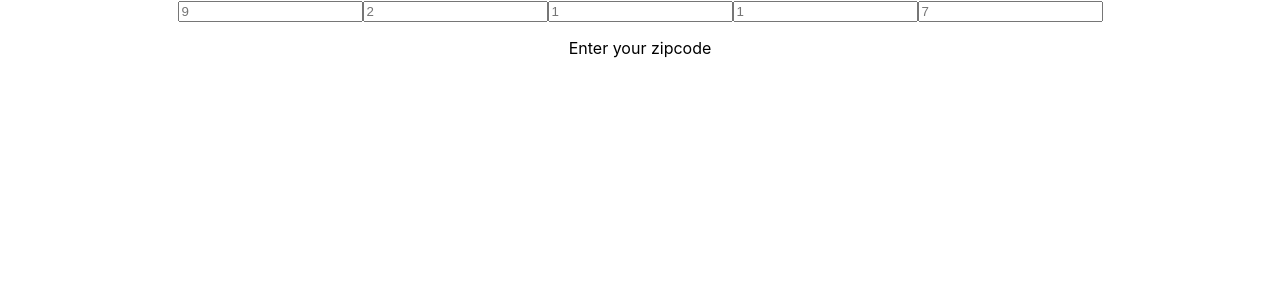
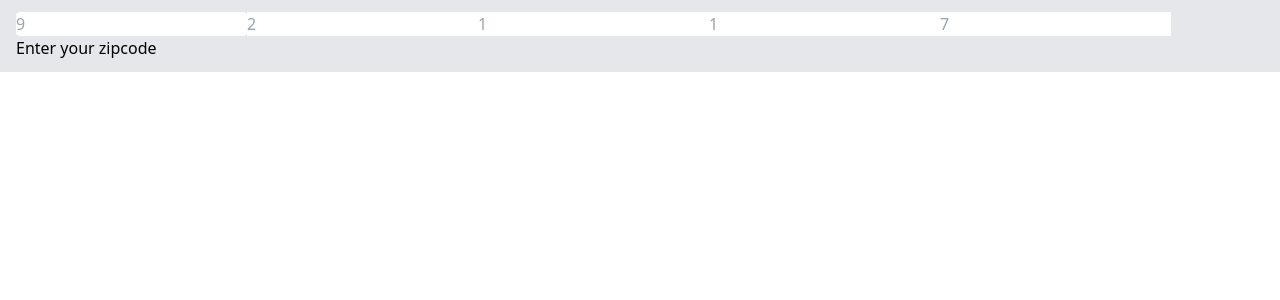
Before and after one commit to jvastola/WeatherApp, a React (Create React App) app in the folder weather/: page / in a window 1280 px wide. Shown: the top 300 px of the page. Built offline with nearby package versions, Linux system fonts and the light colour scheme.

Commit message:
tailwind design start

```diff
--- /dev/null
+++ b/weather/craco.config.js
@@ -0,0 +1,11 @@
+// craco.config.js
+module.exports = {
+    style: {
+      postcss: {
+        plugins: [
+          require('tailwindcss'),
+          require('autoprefixer'),
+        ],
+      },
+    },
+  }
--- a/weather/src/App.js
+++ b/weather/src/App.js
@@ -1,4 +1,3 @@
-import './App.css';
 import React, { Component } from 'react';
 import Weather from './components/Weather'
 import Form from './components/Form'
@@ -43,8 +42,10 @@ export default class App extends Component {
   render() {
 
     return (
+      <div className="w-650 h-477 bg-gray-200">
+
       <div className="App">
-         <Form zip1={this.state.zip1} getWeather={this.getWeather} />
+         <Form className='bg-gray-500 shadow-md p-6 ' zip1={this.state.zip1} getWeather={this.getWeather} />
         <Weather
         zip1={this.state.zip1}
         zip2={this.zip2}
@@ -55,6 +56,7 @@ export default class App extends Component {
         city={this.state.city}
         temperature={this.state.temperature}/>
       </div>
+        </div>
     );
   }
 
--- a/weather/src/components/Form.js
+++ b/weather/src/components/Form.js
@@ -39,8 +39,8 @@ const Form = (props) => {
   return (
     <div>
       { !props.zip1 && (
-        <form onSubmit={props.getWeather}>
-          <input
+        <form className='px-4 py-3 rounded-full ' onSubmit={props.getWeather}>
+          <input className="rounded text-pink-500"
             type="text"
             maxLength="1"
             placeholder="9"
--- a/weather/src/index.css
+++ b/weather/src/index.css
@@ -1,13 +1,4 @@
-body {
-  margin: 0;
-  font-family: -apple-system, BlinkMacSystemFont, 'Segoe UI', 'Roboto', 'Oxygen',
-    'Ubuntu', 'Cantarell', 'Fira Sans', 'Droid Sans', 'Helvetica Neue',
-    sans-serif;
-  -webkit-font-smoothing: antialiased;
-  -moz-osx-font-smoothing: grayscale;
-}
-
-code {
-  font-family: source-code-pro, Menlo, Monaco, Consolas, 'Courier New',
-    monospace;
-}
+/* ./src/index.css */
+@tailwind base;
+@tailwind components;
+@tailwind utilities;
--- /dev/null
+++ b/weather/tailwind.config.js
@@ -0,0 +1,11 @@
+module.exports = {
+  purge: ['./src/**/*.{js,jsx,ts,tsx}', './public/index.html'],
+  darkMode: false, // or 'media' or 'class'
+  theme: {
+    extend: {},
+  },
+  variants: {
+    extend: {},
+  },
+  plugins: [],
+}
```
Also changed, not shown: weather/package.json (+10 -3 lines), 1 other file (tests, documents, lock files or other folders).
